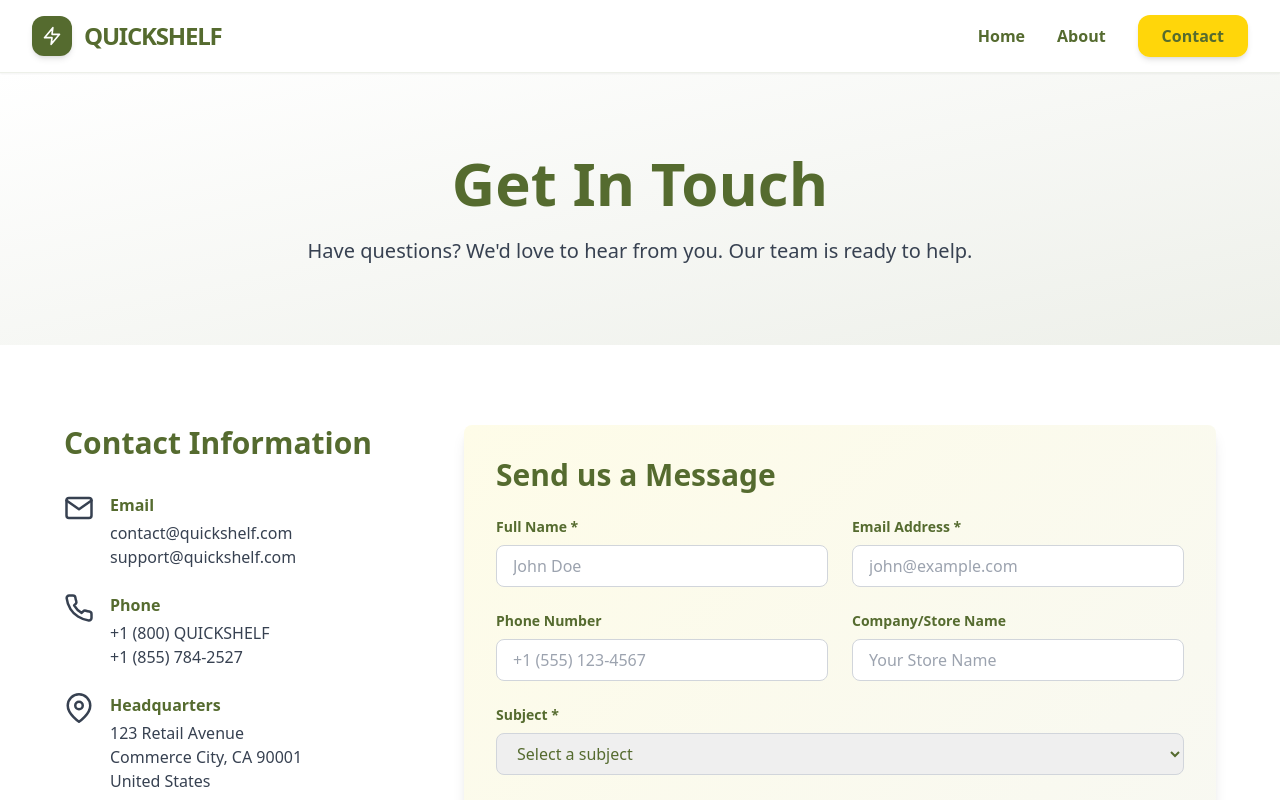
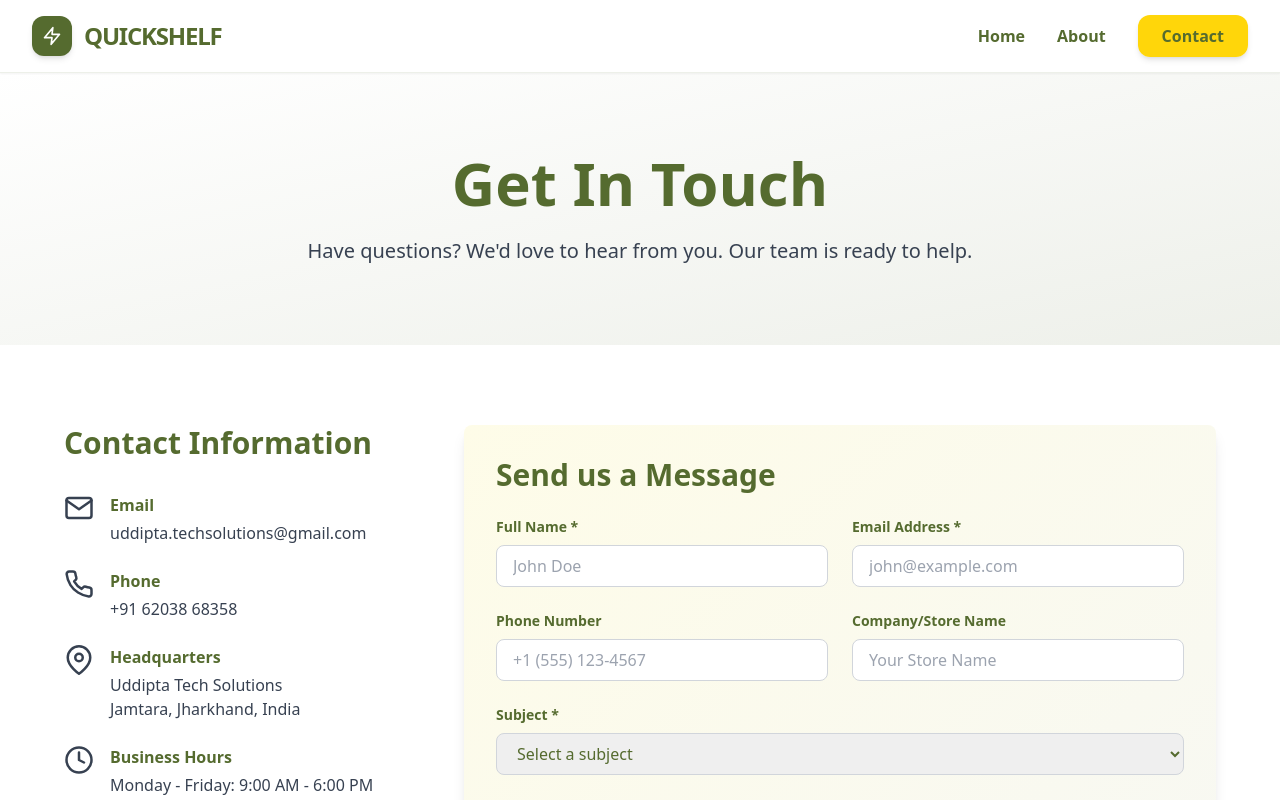
Before and after one commit to BhadraSuman/QuickShelf-FE, a Next.js app: page /contact in a window 1280 px wide. Shown: the top 800 px of the page. Built offline with nearby package versions, Linux system fonts and the light colour scheme.

Commit message:
Update contact information and enhance button styles across components

```diff
--- a/app/about/page.tsx
+++ b/app/about/page.tsx
@@ -112,7 +112,7 @@ export default function AboutPage() {
 
                     <div className="mt-8">
                         <button
-                            onClick={() => window.open('https://udyamregistration.gov.in', '_blank')}
+                            onClick={() => window.open('https://udyamregistration.gov.in/Udyam_Verify.aspx', '_blank')}
                             className="inline-flex items-center gap-2 px-6 py-2 bg-olive text-white rounded-lg hover:bg-olive/90 transition text-sm"
                         >
                             <FiFileText /> Verify MSME Status
--- a/app/contact/page.tsx
+++ b/app/contact/page.tsx
@@ -58,8 +58,8 @@ export default function ContactPage() {
                                     </div>
                                     <div>
                                         <h3 className="font-bold text-olive mb-1">Email</h3>
-                                        <p className="text-gray-700">contact@quickshelf.com</p>
-                                        <p className="text-gray-700">support@quickshelf.com</p>
+                                        <p className="text-gray-700">uddipta.techsolutions@gmail.com</p>
+                                        {/* <p className="text-gray-700">support@quickshelf.com</p> */}
                                     </div>
                                 </div>
 
@@ -69,8 +69,8 @@ export default function ContactPage() {
                                     </div>
                                     <div>
                                         <h3 className="font-bold text-olive mb-1">Phone</h3>
-                                        <p className="text-gray-700">+1 (800) QUICKSHELF</p>
-                                        <p className="text-gray-700">+1 (855) 784-2527</p>
+                                        <p className="text-gray-700">+91 62038 68358</p>
+                                        {/* <p className="text-gray-700">+1 (855) 784-2527</p> */}
                                     </div>
                                 </div>
 
@@ -80,9 +80,11 @@ export default function ContactPage() {
                                     </div>
                                     <div>
                                         <h3 className="font-bold text-olive mb-1">Headquarters</h3>
-                                        <p className="text-gray-700">123 Retail Avenue</p>
-                                        <p className="text-gray-700">Commerce City, CA 90001</p>
-                                        <p className="text-gray-700">United States</p>
+                                        <p className="text-gray-700">
+                                            Uddipta Tech Solutions
+                                            <br />
+                                            Jamtara, Jharkhand, India
+                                        </p>
                                     </div>
                                 </div>
 
--- a/app/page.tsx
+++ b/app/page.tsx
@@ -190,7 +190,7 @@ export default function Home() {
                     <div className="pt-6">
                         <a
                             href="/contact"
-                            className="inline-block px-12 py-5 rounded-2xl font-bold bg-yellow-400 text-olive shadow-xl hover:shadow-2xl hover:bg-yellow-500 transition-all duration-300 transform hover:scale-105 text-lg"
+                            className="inline-block px-12 py-5 rounded-2xl font-bold bg-yellow-400 text-olive hover:text-olive shadow-xl hover:shadow-2xl hover:bg-yellow-500 transition-all duration-300 transform hover:scale-105 text-lg"
                         >
                             Start Your Free Trial
                         </a>
--- a/components/Hero.tsx
+++ b/components/Hero.tsx
@@ -33,7 +33,7 @@ export default function Hero() {
                     <div className="flex flex-col sm:flex-row gap-4 justify-center lg:justify-start">
                         <a
                             href="/contact"
-                            className="group flex items-center justify-center gap-2 px-8 py-4 rounded-xl font-bold text-lg bg-yellow-400 text-olive shadow-lg hover:bg-yellow-500 transition-all"
+                            className="group flex items-center justify-center gap-2 px-8 py-4 rounded-xl font-bold text-lg bg-yellow-400 text-olive shadow-lg hover:bg-yellow-500 hover:text-olive transition-all"
                         >
                             Start Free Trial
                             <FiArrowRight className="group-hover:translate-x-1 transition-transform" />
--- a/components/Navigation.tsx
+++ b/components/Navigation.tsx
@@ -73,8 +73,8 @@ export default function Navigation() {
                                         href={link.href}
                                         className={
                                             link.isButton
-                                                ? "px-6 py-2.5 rounded-xl bg-yellow-400 text-olive font-bold hover:bg-yellow-500 shadow-md transition-all"
-                                                : `font-bold transition-colors hover:text-yellow-600 ${
+                                                ? "px-6 py-2.5 rounded-xl bg-yellow-400 text-olive font-bold hover:bg-yellow-500 hover:text-olive shadow-md transition-all"
+                                                : `font-bold transition-colors hover:text-yellow ${
                                                       pathname === link.href ? "text-yellow-600" : "text-olive"
                                                   }`
                                         }
```
